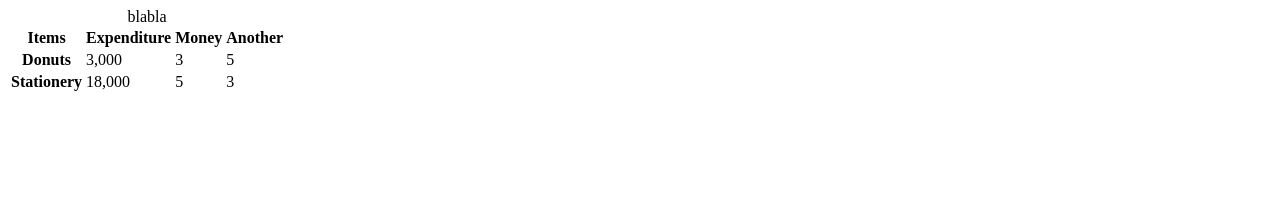
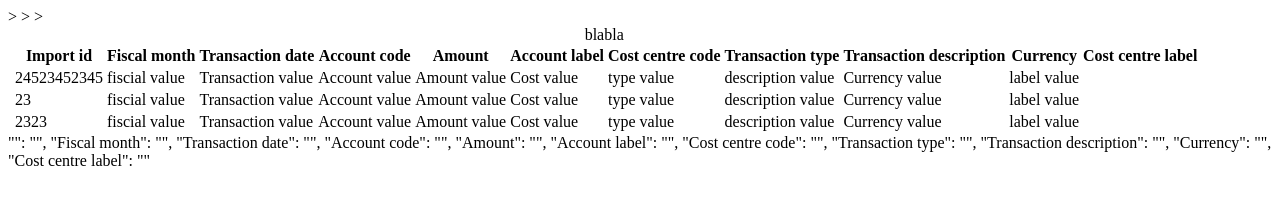
Before and after one commit to fakmartin/mytable.github.io, a plain HTML site: page index.html in a window 1280 px wide. Drawn offline with Linux system fonts and the light colour scheme.

Commit message:
Update index.html

```diff
--- a/index.html
+++ b/index.html
@@ -6,27 +6,79 @@
         <caption>blabla</caption>
         <thead>
             <tr>
-                <th scope="col">Items</th>
-                <th scope="col">Expenditure</th>
-                <th scope="col">Money</th>
-                <th scope="col">Another</th>
+                <th scope="col"></th>
+                <th scope="col">Import id</th>
+                <th scope="col">Fiscal month</th>
+                <th scope="col">Transaction date</th>
+                <th scope="col">Account code</th>
+                <th scope="col">Amount</th>
+                <th scope="col">Account label</th>
+                <th scope="col">Cost centre code</th>
+                <th scope="col">Transaction type</th>
+                <th scope="col">Transaction description</th>
+                <th scope="col">Currency</th>
+                <th scope="col">Cost centre label</th>
+
+
+
             </tr>
         </thead>
         <tbody>
             <tr>
-                <th scope="row">Donuts</th>
-                <td>3,000</td>
-                <td>3</td>
-                <td>5</td>
+                <td></td>>
+                <td>24523452345</td>
+                <td>fiscial value</td>
+                <td>Transaction value</td>
+                <td>Account value</td>
+                <td>Amount value</td>
+                <td>Cost value</td>
+                <td>type value</td>
+                <td>description value</td>
+                <td>Currency value</td>
+                <td>label value</td>
+
             </tr>
             <tr>
-                <th scope="row">Stationery</th>
-                <td>18,000</td>
-                <td>5</td>
-                <td>3</td>
+                <td></td>>
+                <td>23</td>
+                <td>fiscial value</td>
+                <td>Transaction value</td>
+                <td>Account value</td>
+                <td>Amount value</td>
+                <td>Cost value</td>
+                <td>type value</td>
+                <td>description value</td>
+                <td>Currency value</td>
+                <td>label value</td>
+            </tr>
+            <tr>
+                <td></td>>
+                <td>2323</td>
+                <td>fiscial value</td>
+                <td>Transaction value</td>
+                <td>Account value</td>
+                <td>Amount value</td>
+                <td>Cost value</td>
+                <td>type value</td>
+                <td>description value</td>
+                <td>Currency value</td>
+                <td>label value</td>
             </tr>
         </tbody>
     </table>
 
 </body>
 </html>
+
+
+"": "",
+"Fiscal month": "",
+"Transaction date": "",
+"Account code": "",
+"Amount": "",
+"Account label": "",
+"Cost centre code": "",
+"Transaction type": "",
+"Transaction description": "",
+"Currency": "",
+"Cost centre label": ""
```
